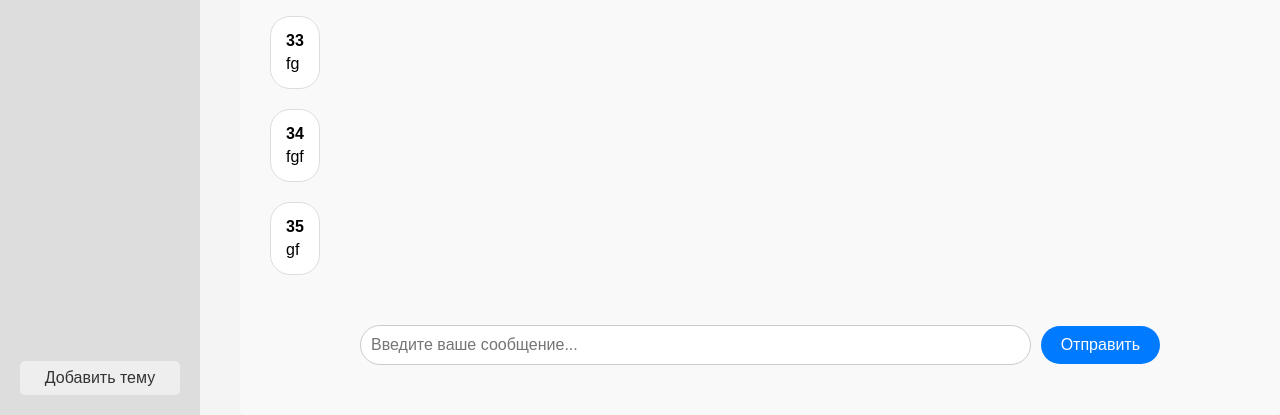
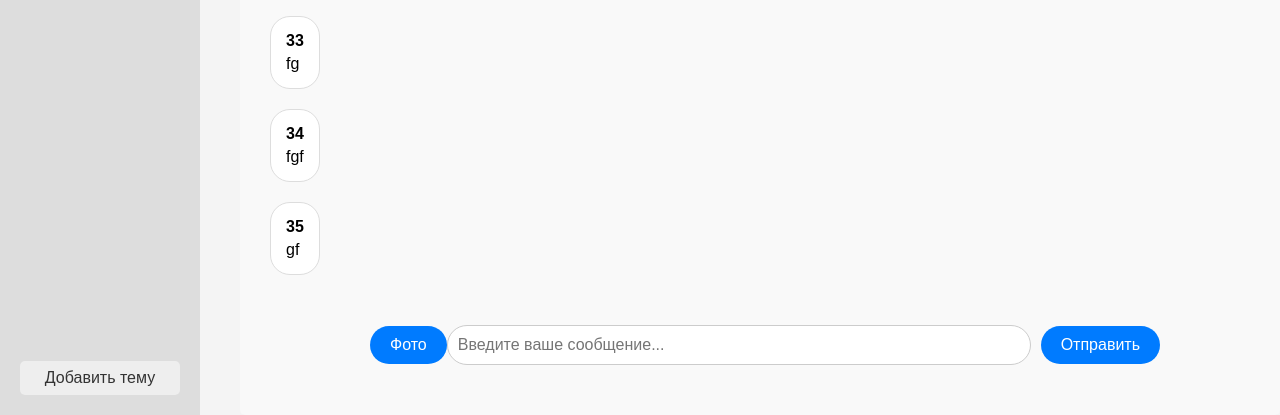
Before and after one commit to andrey3304/The_greatest_project_of_our_time, a Flask app: a page that uses templates/show_topic.html in a window 1280 px wide. Shown: the part 838-1253 px from the top of the page. Run offline with Flask 3, Linux system fonts and the light colour scheme; data comes from the database, SQL or seed files in the repository; both versions use the stored data as it was after the commit; some libraries are stand-ins or nearby versions.

Commit message:
Наработки с отправлением фото

```diff
--- a/main.py
+++ b/main.py
@@ -71,9 +71,13 @@ def add_topic():
         - render_template: Отображенный шаблон 'add_topic.html' с предоставленными данными. Если форма отправлена и проверена,
                           возвращается перенаправление на главную страницу ('/').
     """
+    db_sess = db_session.create_session()
+    topics = db_sess.query(Topic).all()
+    db_sess.close()
     data = {
         'main_title': 'WTForum. Главная страница',
-        'label_account_or_login': 'Войти'  # в зависимости от того, авторизован ли пользователь
+        'label_account_or_login': 'Войти',
+        'topics_list': topics,
     }
     form = AddTopicForm()
     if form.validate_on_submit():
--- a/static/index.css
+++ b/static/index.css
@@ -321,3 +321,25 @@ body {
         margin-top: 20px;
     }
 }
+
+.file-button {
+    background-color: #007bff;
+    color: white;
+    border: none;
+    padding: 10px 20px;
+    border-radius: 20px;
+    font-size: 16px;
+    cursor: pointer;
+    margin-left: 10px;
+    outline: none;
+    transition: background-color 0.3s ease;
+    display: inline-block; /* Важно! Делает label блочным элементом */
+}
+
+.file-button:hover {
+    background-color: #0056b3;
+}
+
+.file-button:active {
+    background-color: #004085;
+}
--- a/templates/show_topic.html
+++ b/templates/show_topic.html
@@ -12,6 +12,10 @@
     </div>
 
     <div class="message-input-container">
+        <label for="file-upload" class="file-button">
+          Фото
+        </label>
+        <input type="file" id="file-upload" style="display:none;">
         <input type="text" class="message-input" id="message_input" placeholder="Введите ваше сообщение...">
         <button class="send-button" id="send_button">Отправить</button>
     </div>
@@ -65,5 +69,13 @@
             document.getElementById('send_button').click();
         }
     });
+    document.addEventListener('DOMContentLoaded', function() {
+       const chatContainer = document.getElementById('chat');
+
+       chatContainer.scrollTo({
+           top: chatContainer.scrollHeight,
+           behavior: 'smooth'
+    });
+});
 </script>
 {% endblock %}
```
Also changed, not shown: database/forum_db.sqlite.
